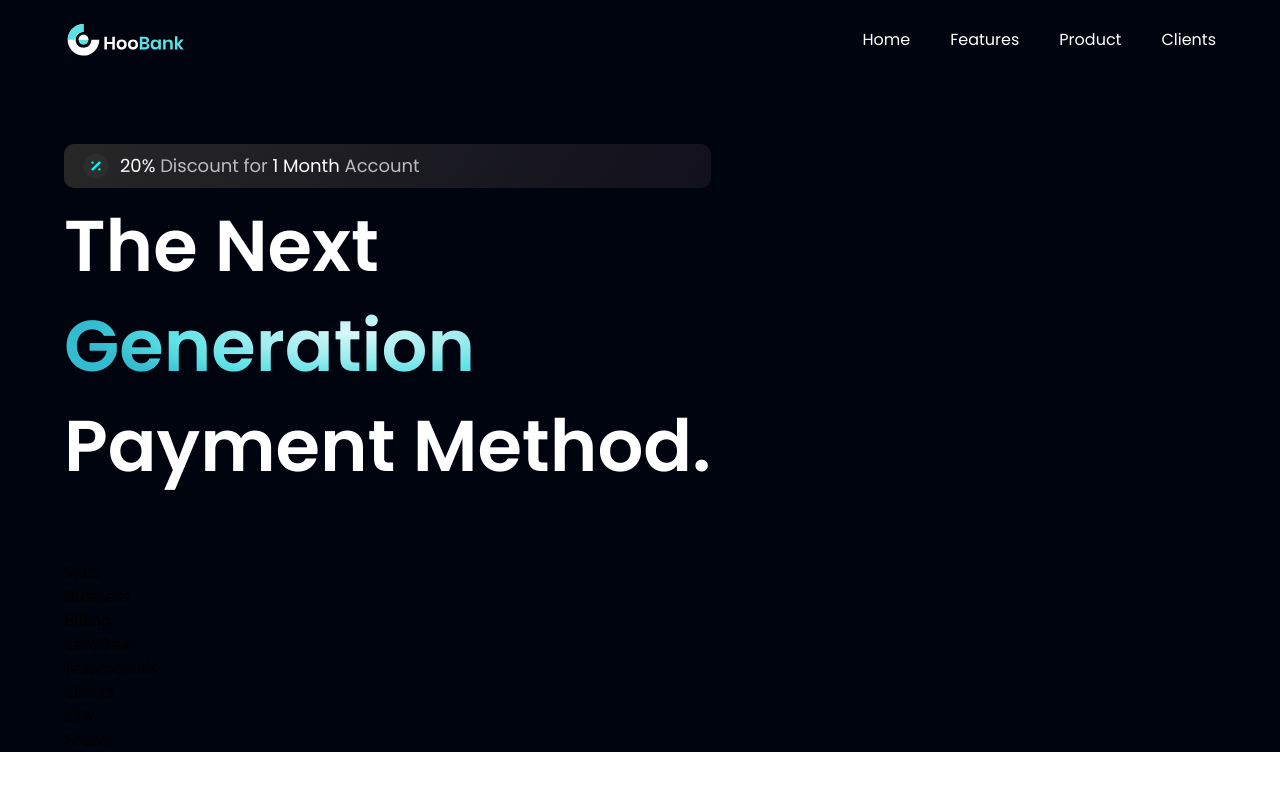
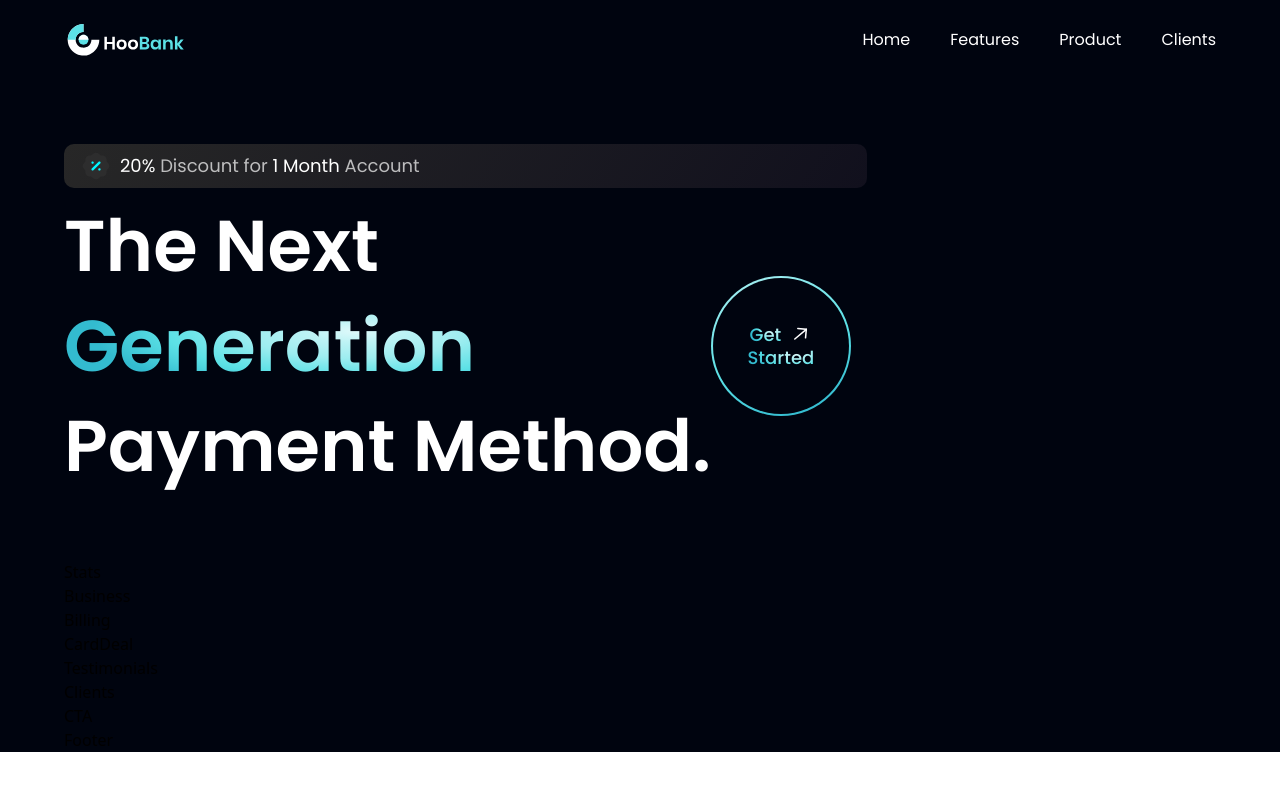
Before and after one commit to avishaar/Bank-Modern-App, a React (Vite) app in the folder Bank-Modern-App/: page / in a window 1280 px wide. Shown: the top 790 px of the page. Built offline with nearby package versions, Linux system fonts and the light colour scheme.

Commit message:
get started button

```diff
--- a/Bank-Modern-App/src/components/GetStarted.jsx
+++ b/Bank-Modern-App/src/components/GetStarted.jsx
@@ -1,9 +1,21 @@
-import React from 'react'
+import styles from "../constants/style";
+import { arrowUp } from "../assets";
 
-const GetStarted = () => {
-  return (
-    <div>GetStarted</div>
+const GetStarted = () => (
+    <div className={`${styles.flexCenter} w-[140px] h-[140px] rounded-full bg-blue-gradient p-[2px] cursor-pointer`}>
+      <div className={`${styles.flexCenter} flex-col bg-primary w-[100%] h-[100%] rounded-full`}>
+        <div className={`${styles.flexStart} flex-row`}>
+          <p className="font-poppins font-medium text-[18px] leading-[23px] mr-2">
+            <span className="text-gradient">Get</span>
+          </p>
+          <img src={arrowUp} alt='arrow' className='w-[23px] h-[23px]' />
+          </div>
+          <p className="font-poppins font-medium text-[18px] leading-[23px] ">
+            <span className="text-gradient">Started</span>
+          </p>
+      </div>
+    </div>
   )
-}
+
 
 export default GetStarted;
--- a/Bank-Modern-App/src/components/Hero.jsx
+++ b/Bank-Modern-App/src/components/Hero.jsx
@@ -1,5 +1,6 @@
 import styles from '../constants/style';
 import { discount, robot } from '../assets';
+import GetStarted from './GetStarted';
 
 const Hero = () => (
     <section id = 'home' className={`flex md:flex-row flex-col ${styles.paddingY}`}>
@@ -20,6 +21,9 @@
               <span className='text-gradient'>Generation</span> <br /> {' '}
               Payment Method.
             </h1>
+            <div className='ss:flex hidden md:mr-4 mr-0'>
+              <GetStarted />
+            </div>
           </div>
         </div>
       </div>
```
